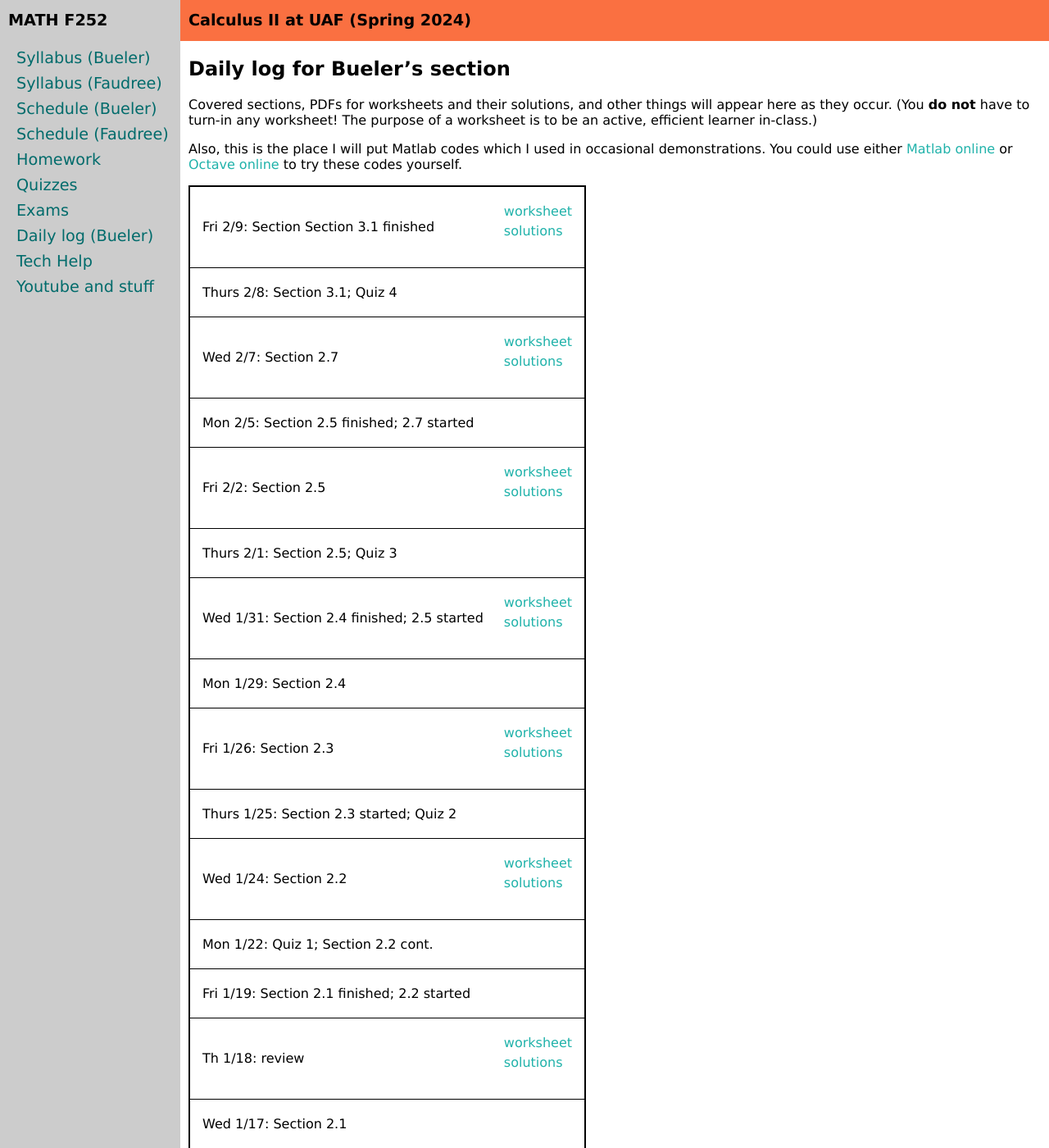
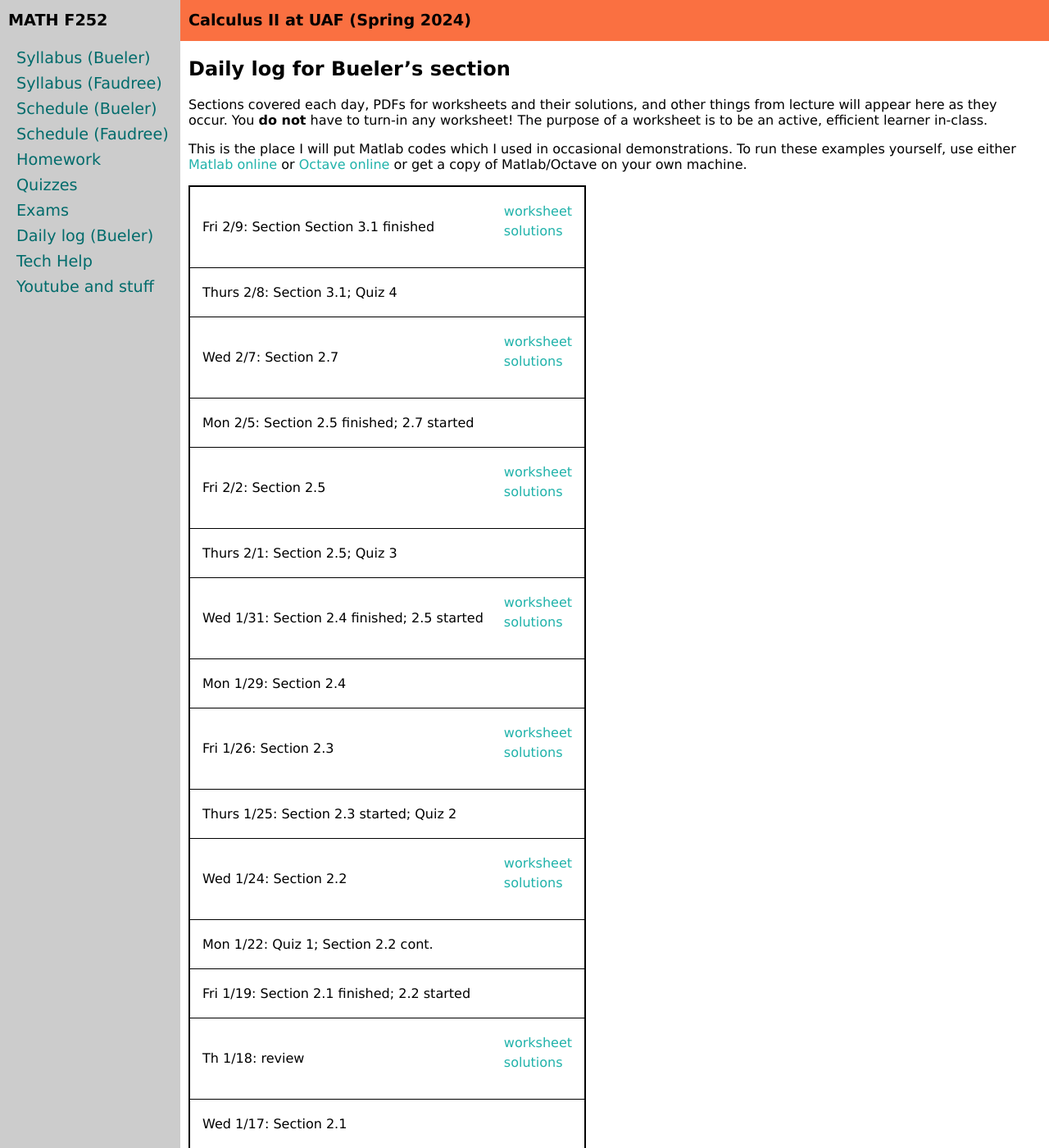
Before and after one commit to uaf-math/calc2, a Jekyll site: the page built from daily.md, in a window 1280 px wide and 1400 px high. Shown: the whole window at 82% size. Built offline with Jekyll 4.4.1, drawn with Linux system fonts in a browser that asks for light colours; some of the changed text lies outside the part shown.

Commit message:
minor language fiddles

```diff
--- a/daily.md
+++ b/daily.md
@@ -5,16 +5,16 @@ title: Daily log (Bueler)
 
 ## Daily log for Bueler's section
 
-Covered sections, PDFs for worksheets and their solutions, and other things will appear here as they occur.  (You **do not** have to turn-in any worksheet!  The purpose of a worksheet is to be an active, efficient learner in-class.)
+Sections covered each day, PDFs for worksheets and their solutions, and other things from lecture will appear here as they occur.  You **do not** have to turn-in any worksheet!  The purpose of a worksheet is to be an active, efficient learner in-class.
 
-Also, this is the place I will put Matlab codes which I used in occasional demonstrations.  You could use either [Matlab online](https://matlab.mathworks.com/) or [Octave online](https://octave-online.net/) to try these codes yourself.
+This is the place I will put Matlab codes which I used in occasional demonstrations.  To run these examples yourself, use either [Matlab online](https://matlab.mathworks.com/) or [Octave online](https://octave-online.net/) or get a copy of Matlab/Octave on your own machine.
 
 {% include daily_table.md  data=site.data.daily %}
 
 <div style="padding-bottom: 40px"></div>
 
 ---
-Resources from previous semesters are below.
+Resources from previous semesters:
 
 [Fall 2023 Worksheets](worksheetsF23.html)
 
```
